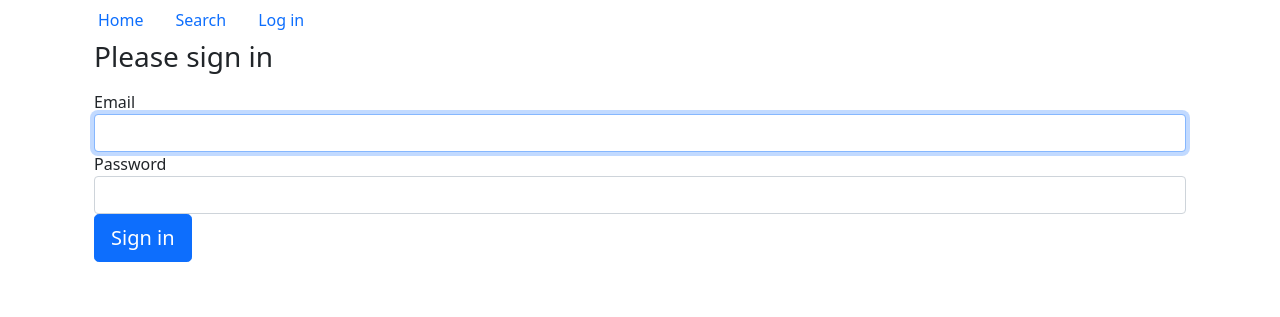
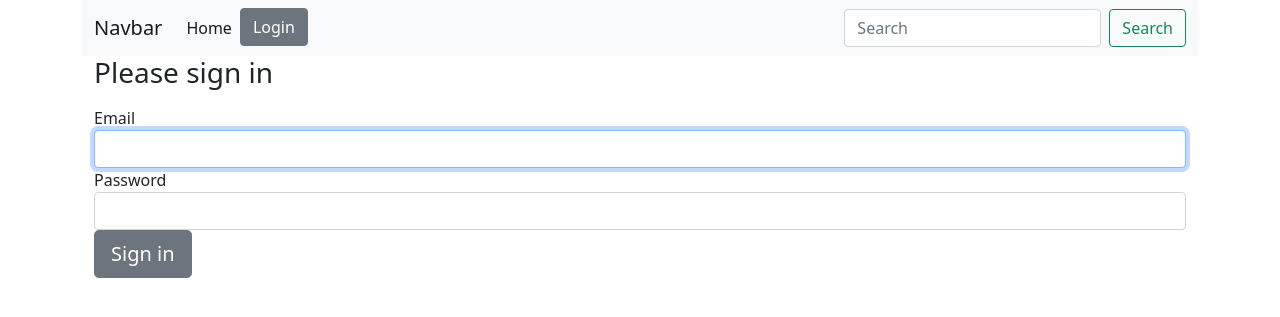
Before and after one commit to Ranoth/Projet_PPE3, a Symfony app: template templates/security/login.html.twig in a window 1280 px wide. Shown: the top 317 px of the page. Run offline with Twig, Linux system fonts and the light colour scheme; the template is opened without the code that fills it, so the values that code supplies are empty; some libraries are stand-ins or nearby versions.

Commit message:
navbar change

```diff
--- a/templates/base.html.twig
+++ b/templates/base.html.twig
@@ -14,26 +14,36 @@
   </head>
   <body>
     <div class="container">
-      {% block nav %}
-        <ul class="nav">
+      {% block navbar %}
+        <nav class="navbar navbar-expand-lg navbar-light bg-light">
+          <div class="container-fluid">
+            <a class="navbar-brand" href="#">Navbar</a>
+            <button class="navbar-toggler" type="button" data-bs-toggle="collapse" data-bs-target="#navbarTogglerDemo02" aria-controls="navbarTogglerDemo02" aria-expanded="false" aria-label="Toggle navigation">
+              <span class="navbar-toggler-icon"></span>
+            </button>
+            <div class="collapse navbar-collapse" id="navbarTogglerDemo02">
+              <ul class="navbar-nav me-auto mb-2 mb-lg-0">
                 <li class="nav-item">
-            <a class="nav-link" href="/">Home</a>
-          </li>
-          <li class="nav-item">
-          <a class="nav-link" href="/search">Search</a>
+                  <a class="nav-link active" aria-current="page" href="/">Home</a>
                 </li>
                 {% if not app.user %}
                   <li class="nav-item">
-              <a class="nav-link" href="/login">Log in</a>
+                    <a href="/login" class="btn btn-secondary">Login</a>
                   </li>
                 {% endif %}
                 {% if app.user %}
                   <li class="nav-item">
-              <a class="nav-link" href="{{ path('app_logout') }}">{{ app.user.username }}
-                Log out</a>
+                    <a href="{{path('app_logout')}}" class="btn btn-secondary">Logout</a>
                   </li>
                 {% endif %}
               </ul>
+              <form class="d-flex">
+                <input class="form-control me-2" type="search" placeholder="Search" aria-label="Search">
+                <button class="btn btn-outline-success" type="submit">Search</button>
+              </form>
+            </div>
+          </div>
+        </nav>
       {% endblock %}
       {% block body %}{% endblock %}
     </body>
--- a/templates/home/index.html.twig
+++ b/templates/home/index.html.twig
@@ -1,6 +1,6 @@
 {% extends 'base.html.twig' %}
 
-{% block title %}Hello HomeController!{% endblock %}
+{% block title %}Homepage{% endblock %}
 
 {% block body %}
   {% if app.user %}
--- a/templates/security/login.html.twig
+++ b/templates/security/login.html.twig
@@ -28,7 +28,7 @@
         </div>
     #}
 
-      <button class="btn btn-lg btn-primary" type="submit">
+      <button class="btn btn-lg btn-secondary" type="submit">
         Sign in
       </button>
     </form>
```
Lines whose indentation alone changed are shown as unchanged.
